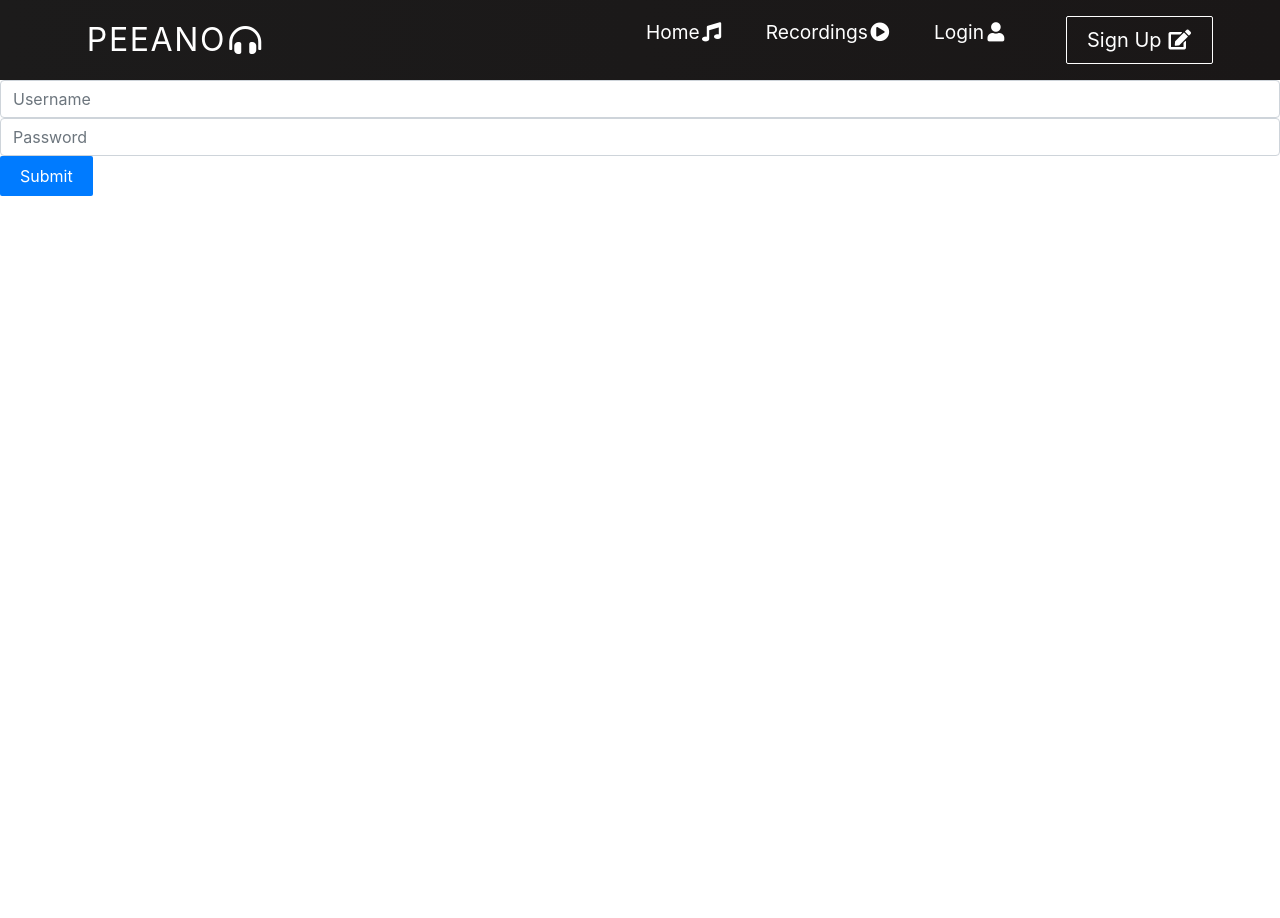
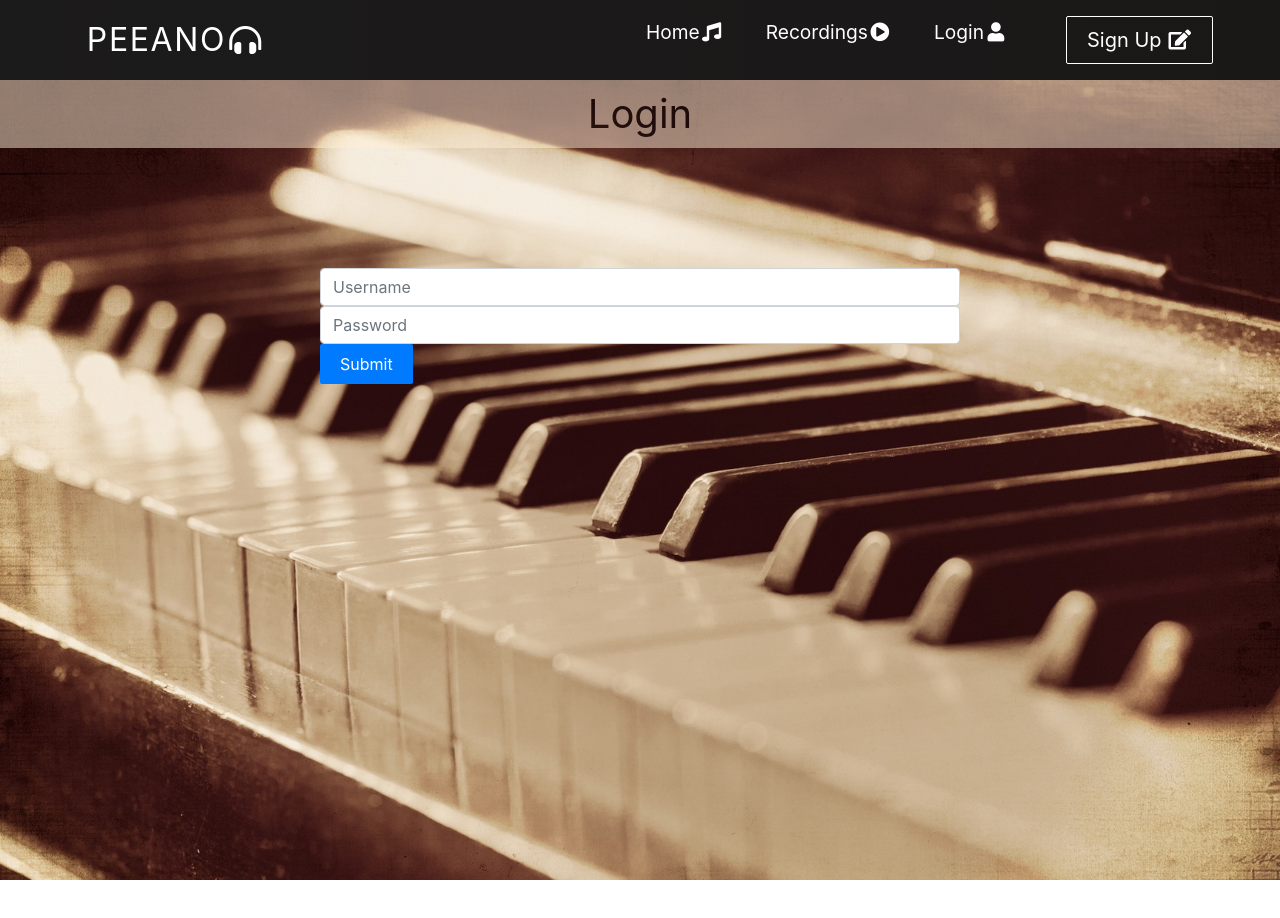
Before and after one commit to peeanoSJSU/peeano, a React (Create React App) app in the folder peeano-frontend/: page /login in a window 1280 px wide. Shown: the top 918 px of the page. Before the commit the page ends 880 px from the top, so only its background shows below. Built offline with nearby package versions, Linux system fonts and the light colour scheme.

Commit message:
slightly updated login page design

```diff
--- a/peeano-frontend/src/components/login.js
+++ b/peeano-frontend/src/components/login.js
@@ -2,7 +2,6 @@
 import { Button, FormGroup, FormControl, FormLabel } from "react-bootstrap";
 import { useState } from "react";
 import axios from 'axios';
-
 
 
 export default function Login() {
@@ -44,6 +43,9 @@
 
 
     return (
+    <div className='linkBody'>
+        <h1 className='pageTitle'>Login</h1>
+    <div className='sitefit'>
         <div className="Login">
             {/* <form onSubmit={handleSubmit}>
                 <FormGroup controlId="username" bsSize="sm">
@@ -55,7 +57,7 @@
                         onChange={e => setUsername(e.target.value)}
                     />
                 </FormGroup>
-                <FormGroup controlId="password" bsSize="sm">
+                <FormGroup className='loginlabels' controlId="password" bsSize="sm">
                     <FormLabel>Password</FormLabel>
                     <FormControl
                         value={password}
@@ -63,7 +65,7 @@
                         type="password"
                     />
                 </FormGroup>
-                <Button block bsSize="large" disabled={!performValidation()} type="submit">
+                <Button className='loginButton' block bsSize="large" disabled={!performValidation()} type="submit">
                     Login
                 </Button>
             </form> */}
@@ -74,5 +76,7 @@
                 <button onClick={handleClick} className="btn btn-primary" id="submitbtn">Submit</button>
             </form>
         </div>
+    </div>
+    </div>
     );
 }
```
